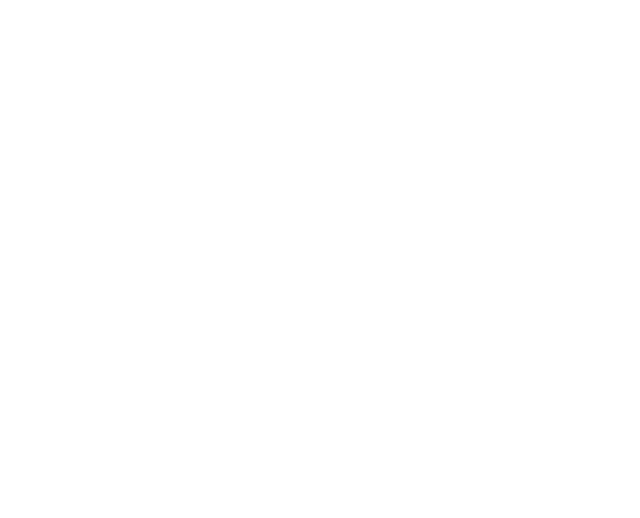
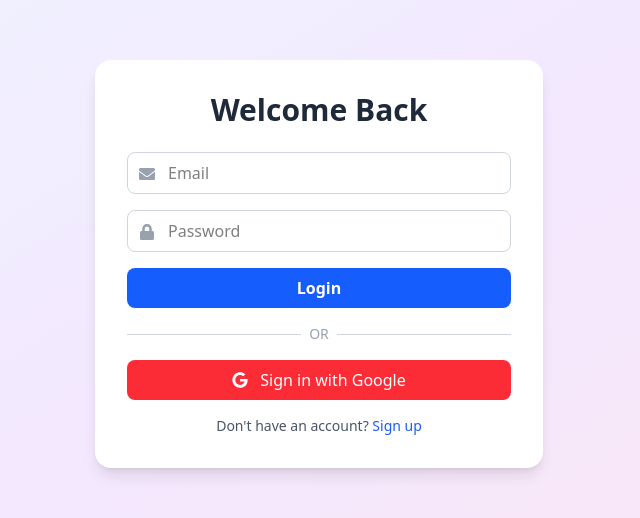
Before and after one commit to saishdhuri8/NFC4_CodeShot, a React (Vite) app in the folder client/: page /auth in a window 1280 px wide. Before the commit this address had no page. Shown: the part 136-654 px from the top of the page, without its empty margins (321-961 px from the left). Built offline with nearby package versions, Linux system fonts and the light colour scheme; no server answers.

Commit message:
initail commit1

```diff
--- a/client/package.json
+++ b/client/package.json
@@ -12,9 +12,11 @@
   "dependencies": {
     "@tailwindcss/vite": "^4.1.11",
     "axios": "^1.11.0",
+    "firebase": "^12.0.0",
     "framer-motion": "^12.23.12",
     "react": "^19.1.0",
     "react-dom": "^19.1.0",
+    "react-icons": "^5.5.0",
     "react-router": "^7.7.1",
     "tailwindcss": "^4.1.11"
   },
--- a/client/src/App.jsx
+++ b/client/src/App.jsx
@@ -1,13 +1,60 @@
 import { Routes, Route, Navigate } from "react-router";
 import Home from "./Components/Home";
+import Auth from "./Components/Auth/Auth";
+import { auth } from "./FireBase/FireBaseAuth";
+import { useState, useEffect } from "react";
+import { onAuthStateChanged } from "firebase/auth";
 
 function App() {
+  const [user, setUser] = useState(null);
+  const [checkingAuth, setCheckingAuth] = useState(true);
+
+  useEffect(() => {
+    const unsubscribe = onAuthStateChanged(auth, (firebaseUser) => {
+      if (firebaseUser) {
+        setUser({
+          uid: firebaseUser.uid,
+          email: firebaseUser.email,
+          name: firebaseUser.displayName || "",
+          profilePic: firebaseUser.photoURL || "",
+        });
+      } else {
+        setUser(null);
+      }
+      setCheckingAuth(false);
+    });
+
+    return () => unsubscribe();
+  }, []);
+
+  if (checkingAuth) {
+    return (
+      <div className="h-screen flex items-center justify-center text-gray-500 text-lg">
+        Checking authentication...
+      </div>
+    );
+  }
 
   return (
     <Routes>
-        <Route path="/home" element={<Home/>}/>
+
+      <Route
+        path="/auth"
+        element={user ? <Navigate to="/home" /> : <Auth />}
+      />
+
+
+      <Route
+        path="/home"
+        element={user ? <Home /> : <Navigate to="/auth" />}
+      />
+
+      <Route
+        path="*"
+        element={<Navigate to={user ? "/home" : "/auth"} />}
+      />
     </Routes>
-  )
+  );
 }
 
-export default App
+export default App;
--- /dev/null
+++ b/client/src/Components/Auth/Auth.jsx
@@ -0,0 +1,138 @@
+import React, { useContext, useState } from "react";
+import { useFirebase } from "../../FireBase/FireBaseAuth";
+import { motion } from "framer-motion";
+import { FaGoogle, FaLock, FaEnvelope } from "react-icons/fa";
+import UserContext from "../../context/UserContext";
+
+
+
+const Auth = () => {
+  const { signup, signin, signinByGoogle } = useFirebase();
+  const [isLogin, setIsLogin] = useState(true);
+  const [email, setEmail] = useState("");
+  const [password, setPassword] = useState("");
+  const [error, setError] = useState(null);
+
+
+  const { userId ,setuserId} = useContext(UserContext)
+
+  console.log("helloo"+ userId);
+
+
+
+
+  const handleSubmit = async (e) => {
+    e.preventDefault();
+    setError(null);
+    const result = isLogin
+    ? await signin(email, password)
+    : await signup(email, password);
+    console.log(result);
+
+    if (!result) {
+      setError("Authentication failed. Please check your credentials.");
+    } else {
+      alert(`Welcome, ${result.email}`);
+    }
+  };
+
+  const handleGoogle = async () => {
+    const result = await signinByGoogle();
+    console.log(result);
+    if (!result) {
+
+      setError("Google sign-in failed.");
+    } else {
+      alert(`Welcome, ${result.name}`);
+    }
+  };
+
+
+
+  return (
+    <div className="min-h-screen flex items-center justify-center bg-gradient-to-br from-blue-50 via-purple-100 to-pink-100 px-4">
+      <motion.div
+        initial={{ opacity: 0, y: -40 }}
+        animate={{ opacity: 1, y: 0 }}
+        transition={{ duration: 0.6 }}
+        className="w-full max-w-md p-8 bg-white rounded-2xl shadow-lg"
+        >
+        <h2 className="text-3xl font-bold text-center text-gray-800 mb-6">
+          {isLogin ? "Welcome Back" : "Create Account"}
+        </h2>
+
+        <form onSubmit={handleSubmit} className="space-y-4">
+          <div className="relative">
+            <FaEnvelope className="absolute left-3 top-3.5 text-gray-400" />
+            <input
+              type="email"
+              placeholder="Email"
+              className="w-full pl-10 pr-4 py-2 rounded-lg border border-gray-300 focus:outline-none focus:ring-2 focus:ring-blue-400"
+              value={email}
+              onChange={(e) => setEmail(e.target.value)}
+              required
+            />
+          </div>
+
+          <div className="relative">
+            <FaLock className="absolute left-3 top-3.5 text-gray-400" />
+            <input
+              type="password"
+              placeholder="Password"
+              className="w-full pl-10 pr-4 py-2 rounded-lg border border-gray-300 focus:outline-none focus:ring-2 focus:ring-blue-400"
+              value={password}
+              onChange={(e) => setPassword(e.target.value)}
+              required
+            />
+          </div>
+
+          {error && (
+            <motion.p
+              initial={{ opacity: 0 }}
+              animate={{ opacity: 1 }}
+              className="text-sm text-red-500"
+            >
+              {error}
+            </motion.p>
+          )}
+
+          <motion.button
+            whileTap={{ scale: 0.95 }}
+            type="submit"
+            className="w-full bg-blue-600 hover:bg-blue-700 text-white font-semibold py-2 rounded-lg transition duration-200"
+          >
+            {isLogin ? "Login" : "Sign Up"}
+          </motion.button>
+        </form>
+
+        <div className="flex items-center gap-2 my-4">
+          <div className="flex-grow border-t border-gray-300"></div>
+          <span className="text-gray-400 text-sm">OR</span>
+          <div className="flex-grow border-t border-gray-300"></div>
+        </div>
+
+        <motion.button
+          whileHover={{ scale: 1.03 }}
+          whileTap={{ scale: 0.95 }}
+          onClick={handleGoogle}
+          className="w-full flex items-center justify-center gap-3 bg-red-500 hover:bg-red-600 text-white py-2 rounded-lg transition"
+        >
+          <FaGoogle />
+          Sign in with Google
+        </motion.button>
+
+        <p className="mt-4 text-sm text-center text-gray-600">
+          {isLogin ? "Don't have an account?" : "Already have an account?"}{" "}
+          <span
+            onClick={() => setIsLogin(!isLogin)}
+            className="text-blue-600 font-medium cursor-pointer hover:underline"
+          >
+            {isLogin ? "Sign up" : "Login"}
+          </span>
+        </p>
+      </motion.div>
+    </div>
+  );
+};
+
+export default Auth;
--- /dev/null
+++ b/client/src/FireBase/FireBaseAuth.jsx
@@ -0,0 +1,73 @@
+// FirebaseAuthProvider.js
+import { createContext, useContext } from "react";
+import { app } from "./firebaseConfig";
+import {
+  getAuth,
+  createUserWithEmailAndPassword,
+  signInWithEmailAndPassword,
+  GoogleAuthProvider,
+  signInWithPopup
+} from "firebase/auth";
+
+export const auth = getAuth(app);
+const googleProvider = new GoogleAuthProvider();
+
+const FireBaseContext = createContext(null);
+
+// 🔐 Google Sign-in
+const signinByGoogle = async () => {
+  try {
+    const res = await signInWithPopup(auth, googleProvider);
+    return {
+      userId: res.user.uid,
+      email: res.user.email,
+      profilePic: res.user.photoURL,
+      name: res.user.displayName
+    };
+  } catch (error) {
+    console.error("Google Sign-in Error:", error);
+    return false;
+  }
+};
+
+//  Email + Password Signup
+const signup = async (email, password) => {
+  try {
+    const res = await createUserWithEmailAndPassword(auth, email, password);
+    return {
+      userId: res.user.uid,
+      email: res.user.email,
+      profilePic: "",
+      name: ""
+    };
+  } catch (error) {
+    console.error("Signup Error:", error);
+    return false;
+  }
+};
+
+//  Email + Password Signin
+const signin = async (email, password) => {
+  try {
+    const res = await signInWithEmailAndPassword(auth, email, password);
+    return {
+      userId: res.user.uid,
+      email: res.user.email
+    };
+  } catch (error) {
+    console.error("Signin Error:", error);
+    return false;
+  }
+};
+
+
+export const FireBaseAuthProvider = ({ children }) => {
+  return (
+    <FireBaseContext.Provider value={{ signin, signup, signinByGoogle }}>
+      {children}
+    </FireBaseContext.Provider>
+  );
+};
+
+
+export const useFirebase = () => useContext(FireBaseContext);
--- /dev/null
+++ b/client/src/FireBase/firebaseConfig.js
@@ -0,0 +1,15 @@
+
+
+import { initializeApp } from "firebase/app";
+
+const firebaseConfig = {
+  apiKey: "AIzaSyABsgSBZqsnnUOKUgZOmmVHzVsthJN4iL8",
+  authDomain: "needforcode-62998.firebaseapp.com",
+  projectId: "needforcode-62998",
+  storageBucket: "needforcode-62998.firebasestorage.app",
+  messagingSenderId: "784107039657",
+  appId: "1:784107039657:web:ccfdbfc5bcc4d3f17c72b8",
+  measurementId: "G-XM7Z2K43Z8"
+};
+
+export const app = initializeApp(firebaseConfig);
--- a/client/src/main.jsx
+++ b/client/src/main.jsx
@@ -4,16 +4,23 @@
 import App from './App.jsx'
 import UserContextProvider from './contextProvider/UserContextProvider.jsx'
 import { BrowserRouter } from "react-router";
+import { FireBaseAuthProvider } from './FireBase/FireBaseAuth.jsx';
 
 
 
 
 createRoot(document.getElementById('root')).render(
 
-    <BrowserRouter>
-        <UserContextProvider>
-            <App />
-        </UserContextProvider>
-    </BrowserRouter>
+    <FireBaseAuthProvider>
+        <BrowserRouter>
+
+
+            <UserContextProvider>
+                <App />
+            </UserContextProvider>
+
+
+        </BrowserRouter>
+    </FireBaseAuthProvider>
 
 )
```
Also changed, not shown: 2 other files (tests, documents, lock files or other folders).
